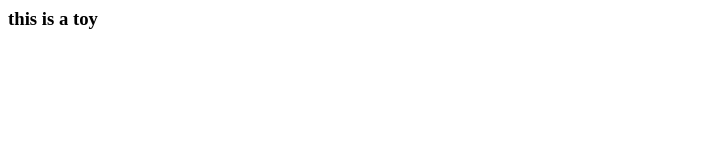
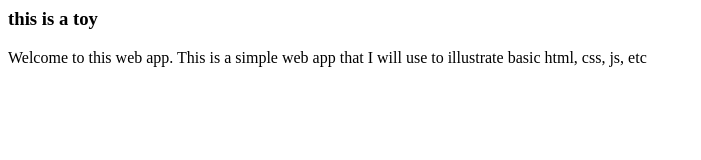
Before and after one commit to iguitarguy/toy, a plain HTML site: page index.html in a window 1280 px wide. Shown: the whole page, without its empty margins (0-701 px from the left). Drawn offline with Linux system fonts and the light colour scheme.

Commit message:
Update index.html

```diff
--- a/index.html
+++ b/index.html
@@ -6,5 +6,6 @@
   </head>
   <body>
 <h3> this is a toy </h3>
+    <p> Welcome to this web app. This is a simple web app that I will use to illustrate basic html, css, js, etc</p>
   </body>
 </html>
```
